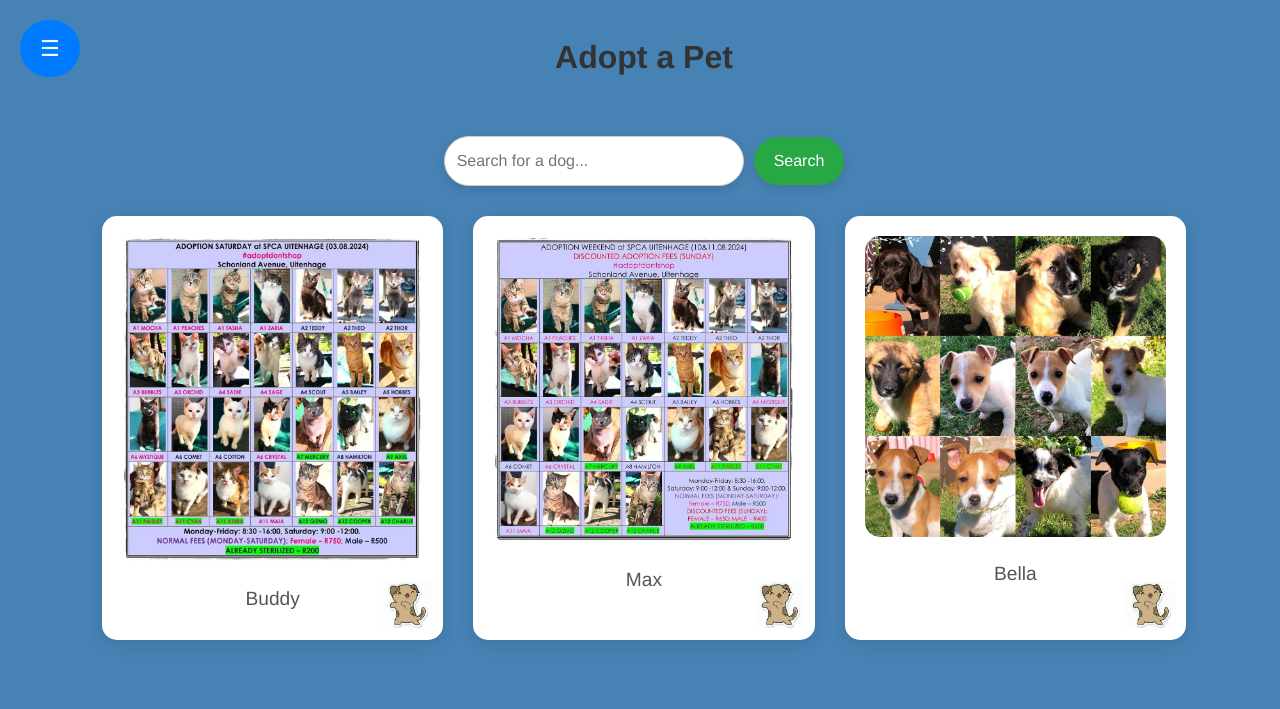
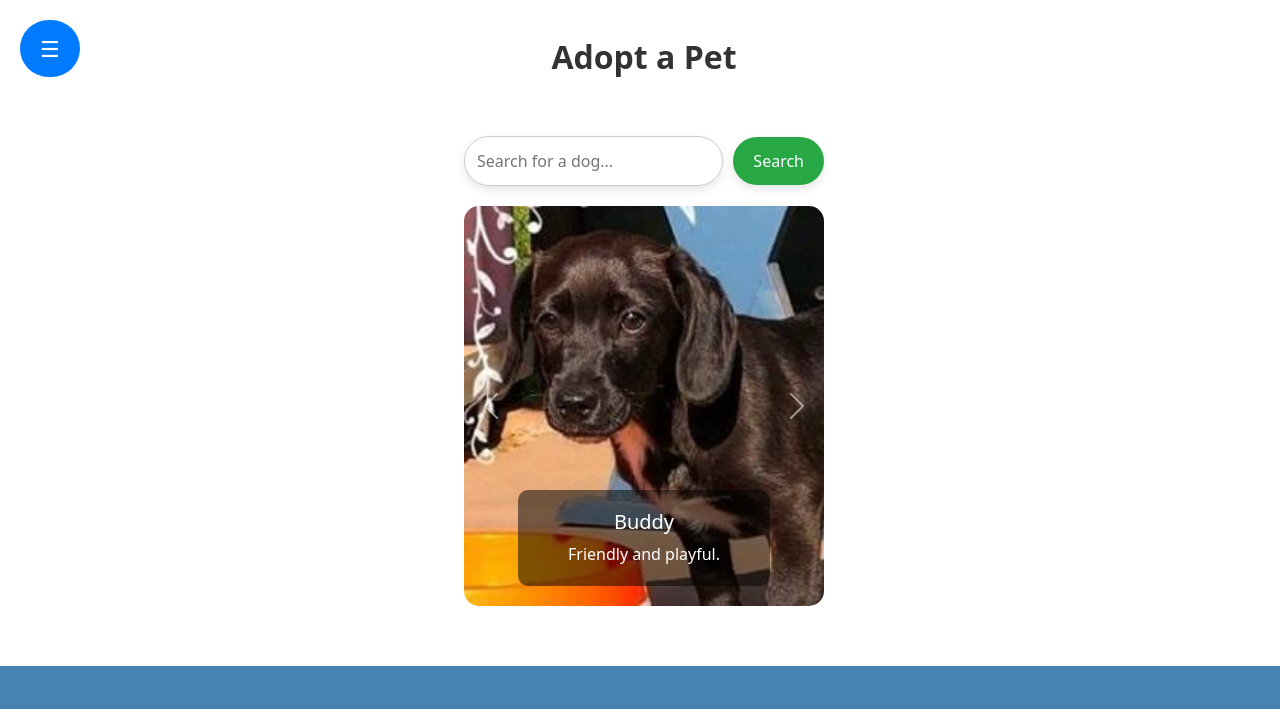
Before and after one commit to Stoffel5/WIL-SPCA-app, an ASP.NET Core app: page /adopt in a window 1280 px wide. Shown: the top 709 px of the page. Run offline with ASP.NET Core 8, Linux system fonts and the light colour scheme; style sheets or scripts are compiled from the project's sources.

Commit message:
User image carousal for adoption page

```diff
--- a/WIL-SPCS/Pages/Adopt.razor
+++ b/WIL-SPCS/Pages/Adopt.razor
@@ -1,4 +1,6 @@
 @page "/adopt"
+@inject IJSRuntime JS
+
 <h2 class="centered-text">Adopt a Pet</h2>
 
 <!-- Side Navigation Bar -->
@@ -24,17 +26,31 @@
             <button @onclick="SearchDogs" class="search-button">Search</button>
         </div>
 
-        <!-- Grid of dog pictures -->
-        <div class="dog-grid">
-            @foreach (var dog in filteredDogs)
+        <!-- Carousel for dog pictures -->
+        <div id="dogCarousel" class="carousel slide" data-bs-ride="carousel">
+            <div class="carousel-inner">
+                @for (int i = 0; i < filteredDogs.Count; i++)
                 {
-                <div class="dog-card">
-                    <img src="@dog.ImageUrl" alt="@dog.Name" class="dog-image" />
-                    <h4>@dog.Name</h4>
-                    <!-- Adding an animated sticker -->
-                    <img src="css/dogsticker.jpg" alt="Cute Sticker" class="dog-sticker" />
+                    var dog = filteredDogs[i];
+                    <div class="carousel-item @(i == 0 ? "active" : "")" @key="dog.Name">
+                        <img src="@dog.ImageUrl" class="d-block w-100 carousel-img" alt="@dog.Name">
+                        <div class="carousel-caption d-none d-md-block">
+                            <h5>@dog.Name</h5>
+                            <p>@dog.Description</p>
+                        </div>
                     </div>
                 }
+            </div>
+
+            <!-- Controls -->
+            <button class="carousel-control-prev" type="button" data-bs-target="#dogCarousel" data-bs-slide="prev">
+                <span class="carousel-control-prev-icon" aria-hidden="true"></span>
+                <span class="visually-hidden">Previous</span>
+            </button>
+            <button class="carousel-control-next" type="button" data-bs-target="#dogCarousel" data-bs-slide="next">
+                <span class="carousel-control-next-icon" aria-hidden="true"></span>
+                <span class="visually-hidden">Next</span>
+            </button>
         </div>
     </div>
 </div>
@@ -47,15 +63,36 @@
     function closeNav() {
         document.getElementById("sideNavbar").style.width = "0";
     }
+
+    function initializeCarousel() {
+        var carouselElement = document.querySelector('#dogCarousel');
+        if (carouselElement) {
+            var carouselInstance = bootstrap.Carousel.getInstance(carouselElement);
+            if (carouselInstance) {
+                carouselInstance.dispose();
+            }
+            new bootstrap.Carousel(carouselElement);
+        }
+    }
+
+    window.addEventListener('load', function () {
+        initializeCarousel();
+    });
 </script>
 
 @code {
     private string searchQuery = "";
     private List<Dog> dogs = new List<Dog>
     {
-        new Dog { Name = "Buddy", ImageUrl = "css/dog1.jpg" },
-        new Dog { Name = "Max", ImageUrl = "css/dog2.jpg" },
-        new Dog { Name = "Bella", ImageUrl = "css/dog3.jpg" },
+        new Dog { Name = "Buddy", ImageUrl = "css/doggie1.jpg", Description = "Friendly and playful." },
+        new Dog { Name = "Max", ImageUrl = "css/doggie2.jpg", Description = "Energetic and loves to run." },
+        new Dog { Name = "Bella", ImageUrl = "css/doggie3.jpg", Description = "Gentle and affectionate." },
+        new Dog { Name = "Jock", ImageUrl = "css/doggie4.jpg", Description = "Loyal and protective." },
+        new Dog { Name = "Blaster", ImageUrl = "css/doggie5.jpg", Description = "Curious and intelligent." },
+        new Dog { Name = "Bomber", ImageUrl = "css/doggie6.jpg", Description = "Brave and adventurous." },
+        new Dog { Name = "Rocky", ImageUrl = "css/doggie7.jpg", Description = "Playful and outgoing." },
+        new Dog { Name = "Angie", ImageUrl = "css/doggie8.jpg", Description = "Calm and easygoing." },
+        new Dog { Name = "Bobby", ImageUrl = "css/doggie9.jpg", Description = "Affectionate and loyal." },
     };
     private List<Dog> filteredDogs;
 
@@ -64,7 +101,7 @@
         filteredDogs = dogs;
     }
 
-    private void SearchDogs()
+    private async Task SearchDogs()
     {
         if (!string.IsNullOrEmpty(searchQuery))
         {
@@ -74,19 +111,22 @@
         {
             filteredDogs = dogs;
         }
+
+
+        await JS.InvokeVoidAsync("initializeCarousel");
     }
 
     public class Dog
     {
         public string Name { get; set; }
         public string ImageUrl { get; set; }
+        public string Description { get; set; }
     }
 }
 
 <style>
     body {
         font-family: 'Arial', sans-serif;
-
         margin: 0;
         padding: 0;
     }
@@ -101,7 +141,7 @@
     .adopt-container {
         padding: 20px;
         margin: auto;
-        max-width: 1200px;
+        max-width: 400px;
     }
 
     .search-bar {
@@ -135,54 +175,29 @@
             background-color: #218838;
         }
 
-    .dog-grid {
-        display: grid;
-        grid-template-columns: repeat(auto-fill, minmax(250px, 1fr));
-        gap: 30px;
-        justify-items: center;
-        padding: 10px;
+    /* Carousel image size adjustments */
+    .carousel-item img.carousel-img {
+        max-height: 400px;
+        object-fit: cover;
+        border-radius: 15px;
     }
 
-    .dog-card {
-        background-color: white;
-        border-radius: 15px;
-        overflow: hidden;
-        box-shadow: 0px 4px 15px rgba(0, 0, 0, 0.1);
-        text-align: center;
-        padding: 20px;
-        transition: transform 0.3s ease;
-        position: relative;
+    .carousel-caption {
+        background-color: rgba(0, 0, 0, 0.5);
+        border-radius: 10px;
+        padding: 10px;
+        color: #fff;
     }
 
-    .dog-card:hover {
-        transform: scale(1.05);
-    }
-
-    .dog-image {
-        max-width: 100%;
-        height: auto;
-        border-radius: 15px;
-        margin-bottom: 15px;
-        object-fit: cover;
-    }
-
-    .dog-card h4 {
-        margin: 10px 0;
-        font-size: 1.2em;
-        color: #555;
-    }
-
-    .dog-sticker {
-        width: 50px;
-        position: absolute;
-        bottom: 10px;
-        right: 10px;
-        animation: bounce 2s infinite;
+        .carousel-caption p {
+            margin: 0;
+            font-size: 1em;
+            font-weight: 300;
         }
 
     html, body {
         font-family: 'Helvetica Neue', Helvetica, Arial, sans-serif;
-        background-color: #4682B4; /* Coral blue color */
+        background-color: #4682B4;
         background-repeat: no-repeat;
         background-size: cover;
         background-position: center;
@@ -247,3 +262,7 @@
         padding: 40px;
     }
 </style>
+
+<!-- Bootstrap CSS and JS -->
+<link href="https://cdn.jsdelivr.net/npm/bootstrap@5.3.0/dist/css/bootstrap.min.css" rel="stylesheet" />
+<script src="https://cdn.jsdelivr.net/npm/bootstrap@5.3.0/dist/js/bootstrap.bundle.min.js"></script>
```
Also changed, not shown: WIL-SPCS/Pages/Volunteer.razor (line endings or trailing spaces), WIL-SPCS/wwwroot/css/doggie1.jpg (added), WIL-SPCS/wwwroot/css/doggie2.jpg (added), WIL-SPCS/wwwroot/css/doggie3.jpg (added), WIL-SPCS/wwwroot/css/doggie4.jpg (added), WIL-SPCS/wwwroot/css/doggie5.jpg (added), WIL-SPCS/wwwroot/css/doggie6.jpg (added), WIL-SPCS/wwwroot/css/doggie7.jpg (added), WIL-SPCS/wwwroot/css/doggie8.jpg (added), WIL-SPCS/wwwroot/css/doggie9.jpg (added). Lines whose indentation alone changed are shown as unchanged.
